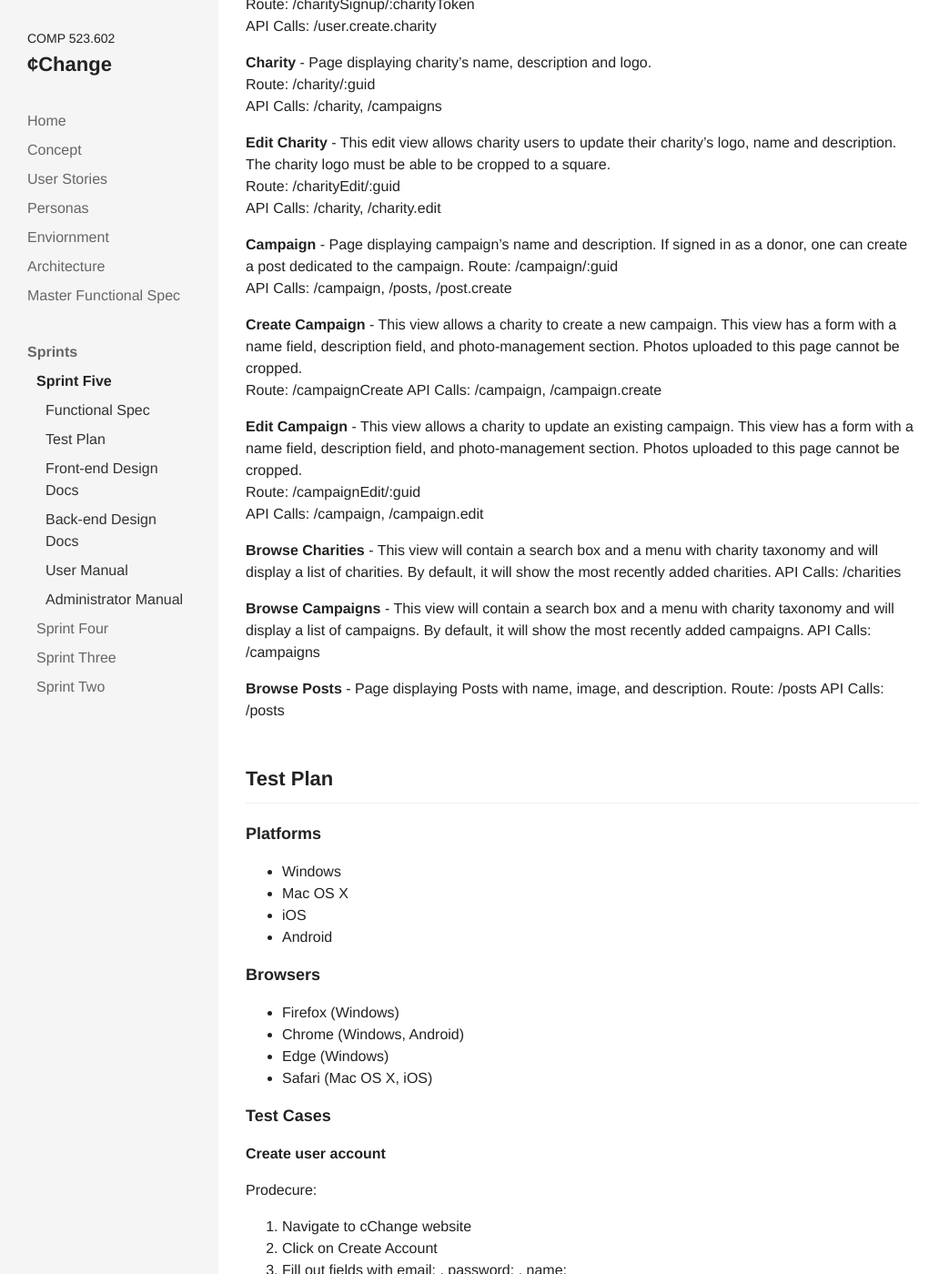
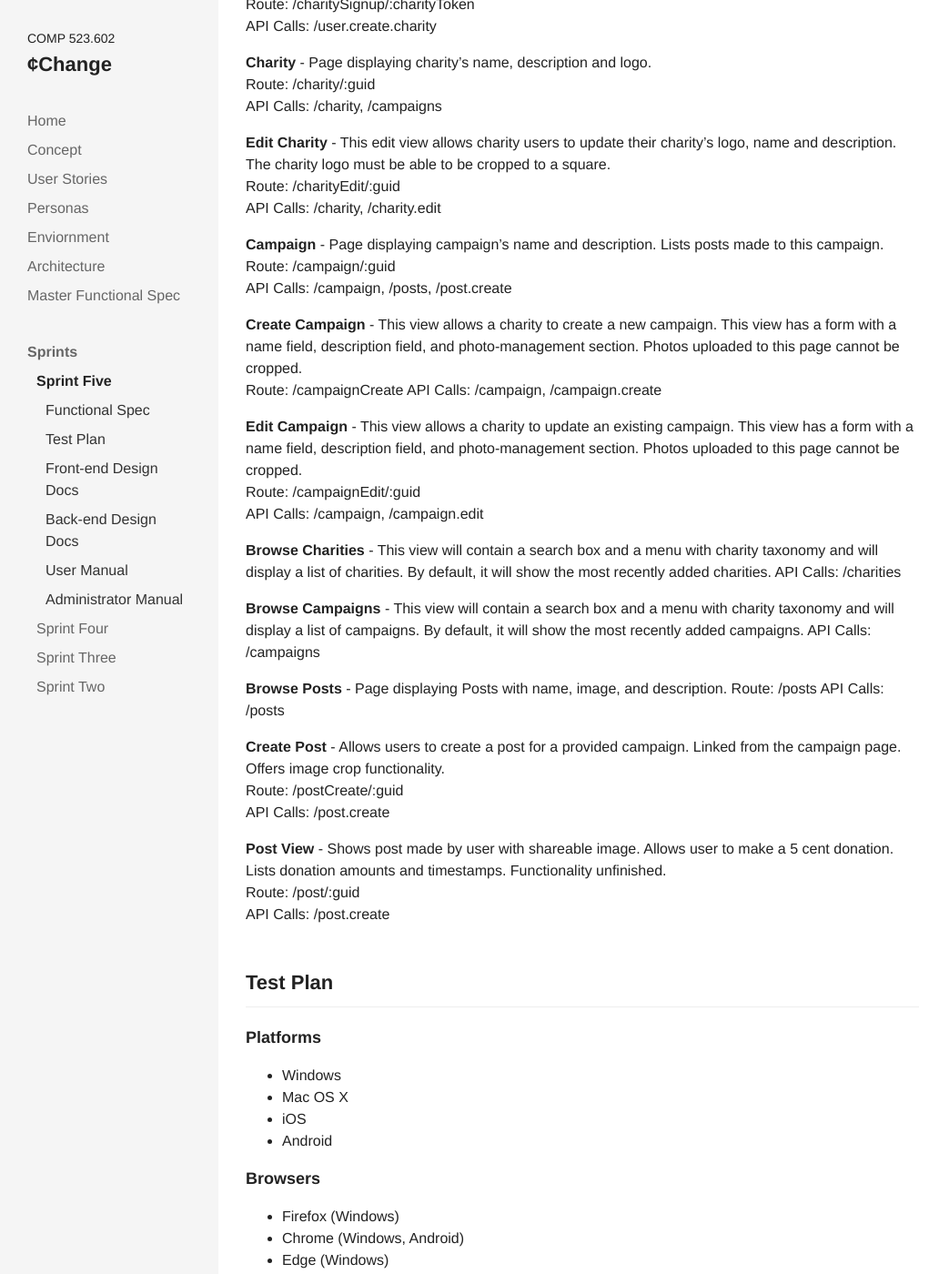
Before and after one commit to comp523-602/cchange-project, a Jekyll site: the page built from _sprints/sprint-five.markdown, in a window 1280 px wide and 1400 px high, scrolled down 1010 px. Shown: the whole window at 91% size, without its empty margins (0-1043 px from the left). Built offline with Jekyll 4.4.1, drawn with Linux system fonts in a browser that asks for light colours; nearby versions of some CDN libraries.

Commit message:
Updated Sprint Five

```diff
--- a/_sprints/sprint-five.markdown
+++ b/_sprints/sprint-five.markdown
@@ -47,8 +47,8 @@ API Calls: /charity, /campaigns
 Route: /charityEdit/:guid\
 API Calls: /charity, /charity.edit
 
-**Campaign** - Page displaying campaign's name and description. If signed in as a donor, one can create a post dedicated to the campaign.
-Route: /campaign/:guid\
+**Campaign** - Page displaying campaign's name and description. Lists posts made to this campaign.
+Route: /campaign/:guid
 API Calls: /campaign, /posts, /post.create
 
 **Create Campaign** - This view allows a charity to create a new campaign. This view has a form with a name field, description field, and photo-management section. Photos uploaded to this page cannot be cropped.\
@@ -68,6 +68,14 @@ API Calls: /campaigns
 **Browse Posts** - Page displaying Posts with name, image, and description.
 Route: /posts
 API Calls: /posts
+
+**Create Post** - Allows users to create a post for a provided campaign. Linked from the campaign page. Offers image crop functionality.
+Route: /postCreate/:guid
+API Calls: /post.create
+
+**Post View** - Shows post made by user with shareable image. Allows user to make a 5 cent donation. Lists donation amounts and timestamps. Functionality unfinished.
+Route: /post/:guid
+API Calls: /post.create
 
 
 ## Test Plan
@@ -285,7 +293,7 @@ Clone the repository
 
 ### Inviting charity users
 
-1. Visit (admin.cchange.ga)\[http://admin.cchange.ga/\]
+1. Visit (admin.cchange.ga)[http://admin.cchange.ga/]
 
 2. Enter the email address of a contact from the charity you are trying to invite
 
```
